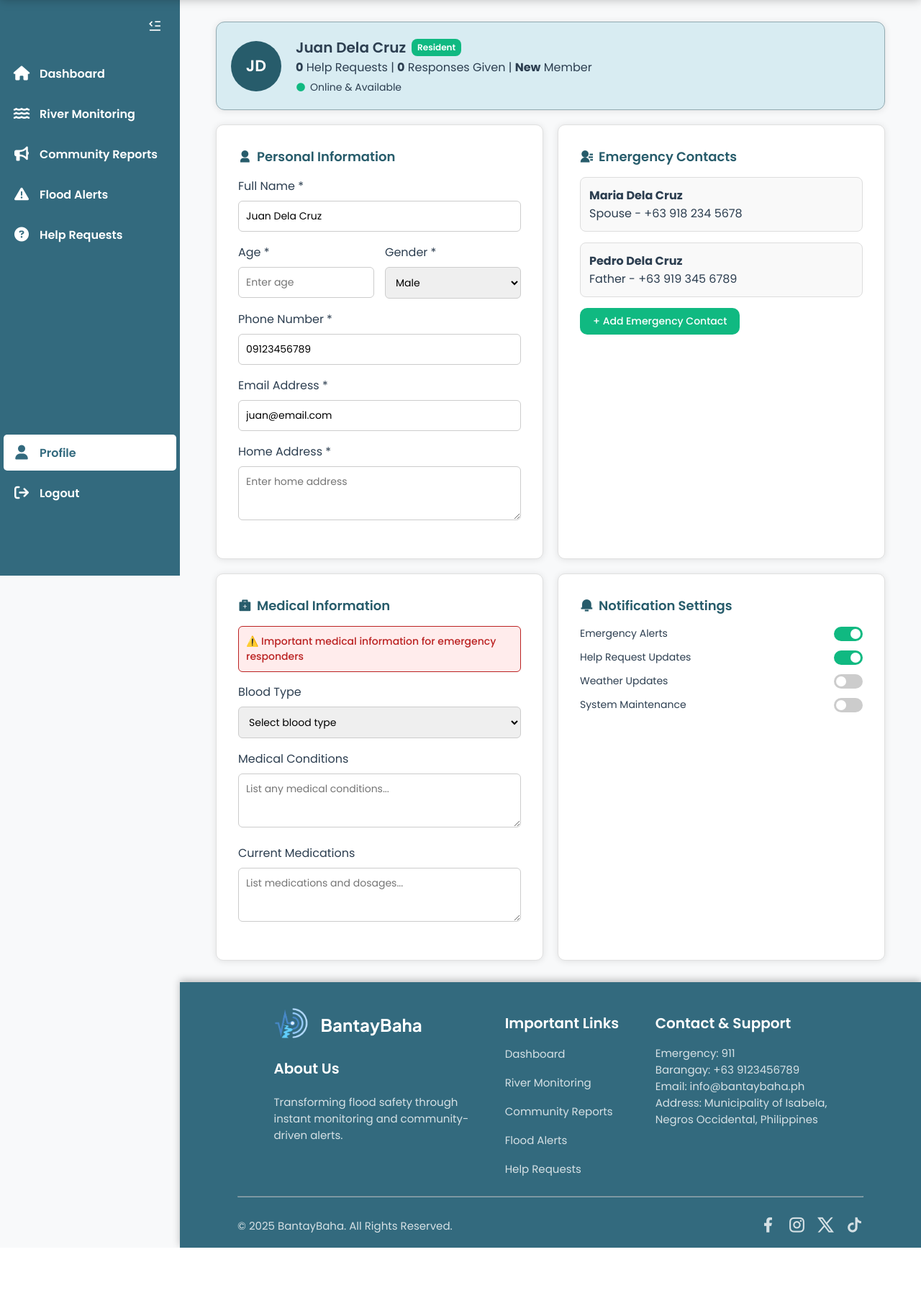
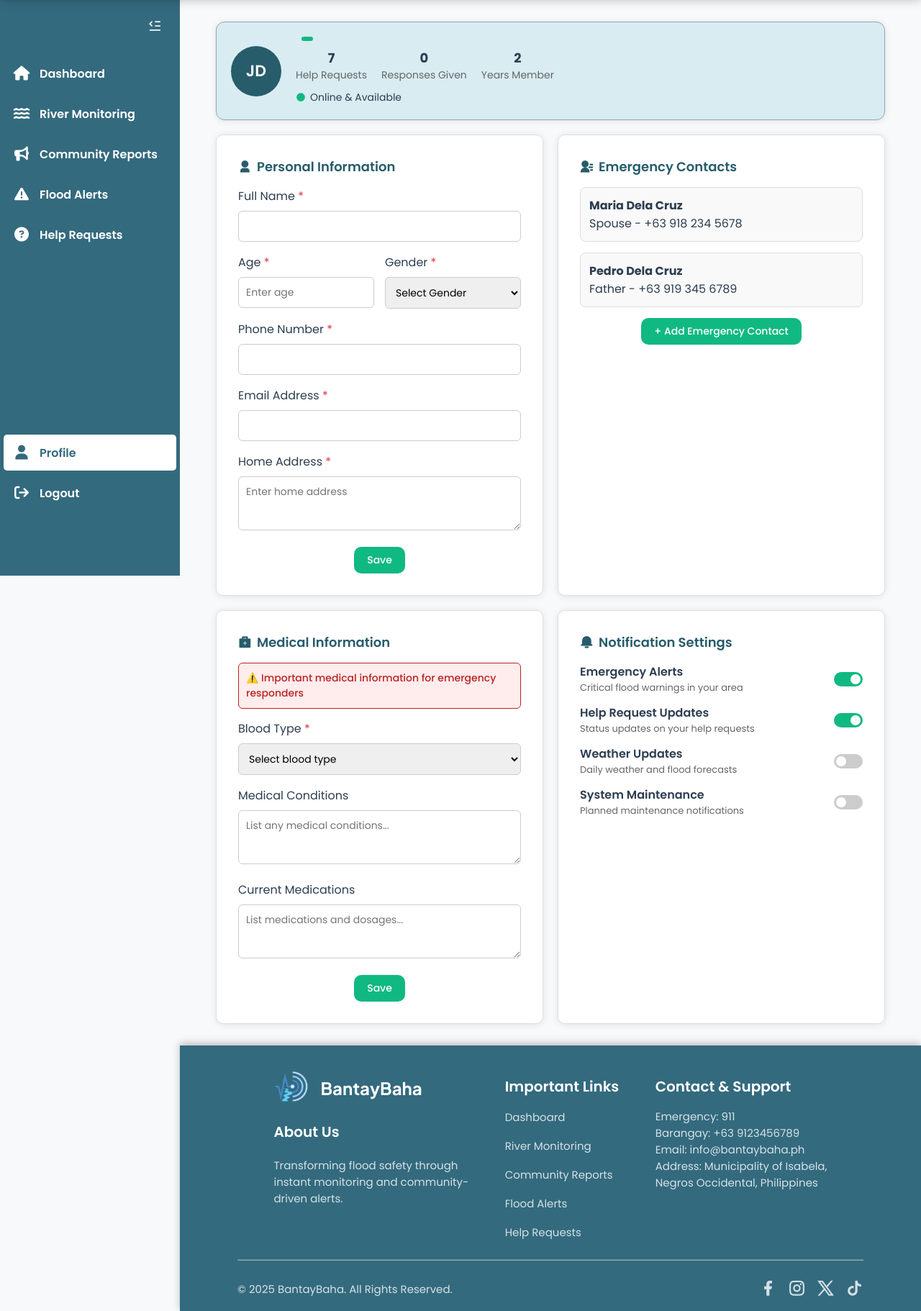
Before and after one commit to izyycodes/2025BSIT2DGroup2, a PHP site: page /profile.php in a window 1280 px wide. Shown: the part 85-1907 px from the top of the page at 72% size. Before the commit the page ends 1819 px from the top, so only its background shows below. Run offline with PHP 8.4, Linux system fonts and the light colour scheme; some libraries are stand-ins or nearby versions; some web fonts are replaced.

Commit message:
added session and post in profile and sign up page

```diff
--- a/BantayBaha_website/assets/js/sidebar.js
+++ b/BantayBaha_website/assets/js/sidebar.js
@@ -38,3 +38,26 @@ document.getElementById("logout-btn").addEventListener("click", function(e) {
     localStorage.removeItem("isLoggedIn"); // clear login
     window.location.href = "../pages/index.php"; // back to login
 });
+
+function updateSidebarActive() {
+  const hash = window.location.hash;
+  const path = window.location.pathname;
+
+  if (path.includes('river_monitoring.php') && hash === '#river-map')
+    document.querySelector('a[href*="river_monitoring.php"]')?.classList.add('active');
+
+  if (path.includes('community_reports.php') && hash === '#verify-reports')
+    document.querySelector('a[href*="community_reports.php"]')?.classList.add('active');
+
+  if (path.includes('flood_alerts.php') && (hash === '#forecast' || hash === '#alerts'))
+    document.querySelector('a[href*="flood_alerts.php"]')?.classList.add('active');
+
+  if (path.includes('help_requests.php') && hash === '#messages')
+    document.querySelector('a[href*="help_requests.php"]')?.classList.add('active');
+
+  if (path.includes('profile.php') && hash === '#notif-settings')
+    document.querySelector('a[href*="profile.php"]')?.classList.add('active');
+}
+
+document.addEventListener('DOMContentLoaded', updateSidebarActive);
+window.addEventListener('hashchange', updateSidebarActive);
--- a/BantayBaha_website/assets/js/sign_up.js
+++ b/BantayBaha_website/assets/js/sign_up.js
@@ -13,7 +13,6 @@ function togglePassword(icon) {
 
 // Sign up verification
 document.getElementById("signup-form").addEventListener("submit", function(e) {
-    e.preventDefault();
 
     const email = document.getElementById("signup-email").value;
     const password = document.getElementById("signup-password").value;
@@ -21,5 +20,4 @@ document.getElementById("signup-form").addEventListener("submit", function(e) {
     // Set login state and go to dashboard.
     localStorage.setItem("isLoggedIn", "true");
 
-    window.location.href = "../pages/dashboard.php";
 });
--- a/BantayBaha_website/pages/profile.php
+++ b/BantayBaha_website/pages/profile.php
@@ -1,46 +1,59 @@
+<?php
+  session_start();
+  // var_dump($_POST);
+  // var_dump($_SESSION);
+
+  $firstName   = $_SESSION['firstName']   ?? '';
+  $lastName    = $_SESSION['lastName']    ?? '';
+  $email       = $_SESSION['signup-email']?? '';
+  $phoneNumber = $_SESSION['phone']       ?? '';
+  $role        = $_SESSION['role']        ?? '';
+  $age = $_POST['age'] ?? '';
+  $gender = $_POST['gender'] ?? '';
+  $address = $_POST['address'] ?? '';
+?>
+
 <!DOCTYPE html>
 <html lang="en">
 <head>
   <meta charset="UTF-8">
   <meta name="viewport" content="width=device-width, initial-scale=1.0">
+
   <title>Profile</title>
   <link rel="icon" type="image/ico" href="../assets/images/logo.png">
 
-  <!-- Remix Icon -->
   <link href="https://cdn.jsdelivr.net/npm/remixicon@4.5.0/fonts/remixicon.css" rel="stylesheet">
 
-  <!-- Stylesheets -->
   <link rel="stylesheet" href="../assets/css/profile.css">
   <link rel="stylesheet" href="../assets/css/navbar.css">
   <link rel="stylesheet" href="../assets/css/sidebar.css">
   <link rel="stylesheet" href="../assets/css/footer.css">
 </head>
 <body>
-  <!-- Navbar & Sidebar -->
   <?php require "../views/dashboard_navbar.php" ?>
   <?php require "../views/sidebar.php" ?>
-
-  <?php
-  $firstName = $_GET['firstName'] ?? "Juan";
-  $lastName  = $_GET['lastName'] ?? "Dela Cruz";
-  $email     = $_GET['signup-email'] ?? "juan@email.com";
-  $phone     = $_GET['phone'] ?? "09123456789";
-  $role      = $_GET['role'] ?? "Resident";
-  ?>
-
 
   <div class="main-content">
     <section class="content">
       <!-- Profile Header -->
       <div class="profile-header">
-  <div class="avatar">
-    <?php echo strtoupper(substr($firstName,0,1) . substr($lastName,0,1)); ?>
+        <div class="avatar">JD</div>
+        <div class="profile-info">
+          <h3><?php echo $firstName . " " . $lastName; ?> <span class="badge"><?php echo $role; ?></span></h3>
+          <div class="profile-stats">
+            <div class="stats-item">
+              <p style="font-weight: 700; font-size: 18px;">7</p>
+              <p style="color: #666; font-size: 14px;">Help Requests</p>
             </div>
-  <div class="profile-info">
-    <h3><?php echo $firstName . " " . $lastName; ?>
-      <span class="badge"><?php echo ucfirst($role); ?></span>
-    </h3>
-    <p><b>0</b> Help Requests | <b>0</b> Responses Given | <b>New</b> Member</p>
+            <div class="stats-item">
+              <p style="font-weight: 700; font-size: 18px;">0</p>
+              <p style="color: #666; font-size: 14px;">Responses Given</p>
+            </div>
+            <div class="stats-item">
+              <p style="font-weight: 700; font-size: 18px;">2</p>
+              <p style="color: #666; font-size: 14px;">Years Member</p>
+            </div>
+          </div>
           <span class="status online"><i class="ri-checkbox-blank-circle-fill"></i> Online & Available</span>
         </div>
       </div>
@@ -50,33 +63,38 @@
         <!-- Personal Information -->
         <div class="card">
           <h4><i class="ri-user-3-fill"></i> Personal Information</h4>
-          <form>
-            <label>Full Name *</label>
-            <input type="text" value="<?php echo $firstName . ' ' . $lastName; ?>">
+          <form id="personal-information" method="POST" action="profile.php">
+            <label>Full Name <span style="color: #dc3545;"> *</span></label>
+            <input type="text" value="<?php echo $firstName . " " . $lastName; ?>" required>
 
             <div class="row">
               <div>
-                <label>Age *</label>
-                <input type="number" placeholder="Enter age">
+                <label for="age">Age <span style="color: #dc3545;"> *</span></label>
+                <input type="number" id="age" name="age" min="1" placeholder="Enter age" value="<?php echo $age; ?>" required>
               </div>
               <div>
-                <label>Gender *</label>
-                <select>
-                  <option>Male</option>
-                  <option>Female</option>
-                  <option>Other</option>
+                <label for="gender">Gender <span style="color: #dc3545;"> *</span></label>
+                <select id="gender" name="gender" value="<?php echo $gender; ?>" required>
+                  <option value="" disabled selected>Select Gender</option>
+                  <option value="Male">Male</option>
+                  <option value="Female">Female</option>
+                  <option value="Others">Others</option>
                 </select>
               </div>
             </div>
 
-            <label>Phone Number *</label>
-            <input type="text" value="<?php echo $phone; ?>">
+            <label for="phone">Phone Number <span style="color: #dc3545;"> *</span></label>
+            <input type="text" name="phone" value="<?php echo $phoneNumber; ?>" required>
 
-            <label>Email Address *</label>
-            <input type="email" value="<?php echo $email; ?>">
+            <label for="email">Email Address <span style="color: #dc3545;"> *</span></label>
+            <input type="email" name="email" value="<?php echo $email; ?>" required>
 
-            <label>Home Address *</label>
-            <textarea rows="2" placeholder="Enter home address"></textarea>
+            <label for="address">Home Address <span style="color: #dc3545;"> *</span></label>
+            <textarea id="address" name="address" rows="2" value="<?php echo $address; ?>" placeholder="Enter home address"></textarea>
+
+            <div class="btn-container">
+              <button class="save-btn" type="submit">Save</button>
+            </div>
           </form>
         </div>
 
@@ -89,7 +107,9 @@
             <div class="contact-card">
               <p><b>Pedro Dela Cruz</b><br>Father - +63 919 345 6789</p>
             </div>
+            <div class="btn-container">
               <button class="add-btn">+ Add Emergency Contact</button>
+            </div>
           </div>
       </div>
 
@@ -101,41 +121,61 @@
           <div class="alert-box">
             ⚠️ Important medical information for emergency responders
           </div>
-          <form>
-            <label>Blood Type</label>
-            <select>
-              <option>Select blood type</option>
-              <option>A+</option><option>A-</option>
-              <option>B+</option><option>B-</option>
-              <option>AB+</option><option>AB-</option>
-              <option>O+</option><option>O-</option>
+          <form id="medical-information">
+            <label for="bloodType">Blood Type <span style="color: #dc3545;"> *</span></label>
+            <select id="bloodType" name="bloodType" required>
+              <option value="">Select blood type</option>
+              <option value="A+">A+</option>
+              <option value="A-">A-</option>
+              <option value="B+">B+</option>
+              <option value="B-">B-</option>
+              <option value="AB+">AB+</option>
+              <option value="AB-">AB-</option>
+              <option value="O+">O+</option>
+              <option value="O-">O-</option>
             </select>
 
-            <label>Medical Conditions</label>
-            <textarea rows="2" placeholder="List any medical conditions..."></textarea>
+            <label for="medcon">Medical Conditions</label>
+            <textarea id="medcon" name="medcon" rows="2" placeholder="List any medical conditions..."></textarea>
 
-            <label>Current Medications</label>
-            <textarea rows="2" placeholder="List medications and dosages..."></textarea>
+            <label for="medications">Current Medications</label>
+            <textarea id="medications" name="medications" rows="2" placeholder="List medications and dosages..."></textarea>
+
+            <div class="btn-container">
+              <button class="save-btn" type="submit">Save</button>
+            </div>
           </form>
         </div>
 
         <!-- Notifications -->
-        <div class="card">
+        <div class="card margin" id="notif-settings">
           <h4><i class="ri-notification-3-fill"></i> Notification Settings</h4>
           <div class="toggle-row">
-            <span>Emergency Alerts</span>
+            <div class="notif-settings">
+              <p style="font-weight: 600; font-size: 16px;">Emergency Alerts</p>
+              <p style="color: #666; font-size: 13px;">Critical flood warnings in your area</p>
+            </div>
             <label class="switch"><input type="checkbox" checked><span class="slider"></span></label>
           </div>
           <div class="toggle-row">
-            <span>Help Request Updates</span>
+            <div class="notif-settings">
+              <p style="font-weight: 600; font-size: 16px;">Help Request Updates</p>
+              <p style="color: #666; font-size: 13px;">Status updates on your help requests</p>
+            </div>
             <label class="switch"><input type="checkbox" checked><span class="slider"></span></label>
           </div>
           <div class="toggle-row">
-            <span>Weather Updates</span>
+            <div class="notif-settings">
+              <p style="font-weight: 600; font-size: 16px;">Weather Updates</p>
+              <p style="color: #666; font-size: 13px;">Daily weather and flood forecasts</p>
+            </div>
             <label class="switch"><input type="checkbox"><span class="slider"></span></label>
           </div>
           <div class="toggle-row">
-            <span>System Maintenance</span>
+            <div class="notif-settings">
+              <p style="font-weight: 600; font-size: 16px;">System Maintenance</p>
+              <p style="color: #666; font-size: 13px;">Planned maintenance notifications</p>
+            </div>
             <label class="switch"><input type="checkbox"><span class="slider"></span></label>
           </div>
         </div>
@@ -144,5 +184,7 @@
     <!-- Footer -->
   <?php require "../views/footer.php" ?>
   </div>
+
+  <script src="../assets/js/profile.js"></script>
 </body>
 </html>
```
Also changed, not shown: BantayBaha_website/assets/js/community_reports.js (+5 -5 lines), BantayBaha_website/pages/dashboard.php (+7 -0 lines), BantayBaha_website/pages/sign_up.php (+39 -37 lines), BantayBaha_website/pages/signup_process.php (deleted, +0 -16 lines). Lines whose indentation alone changed are shown as unchanged.
